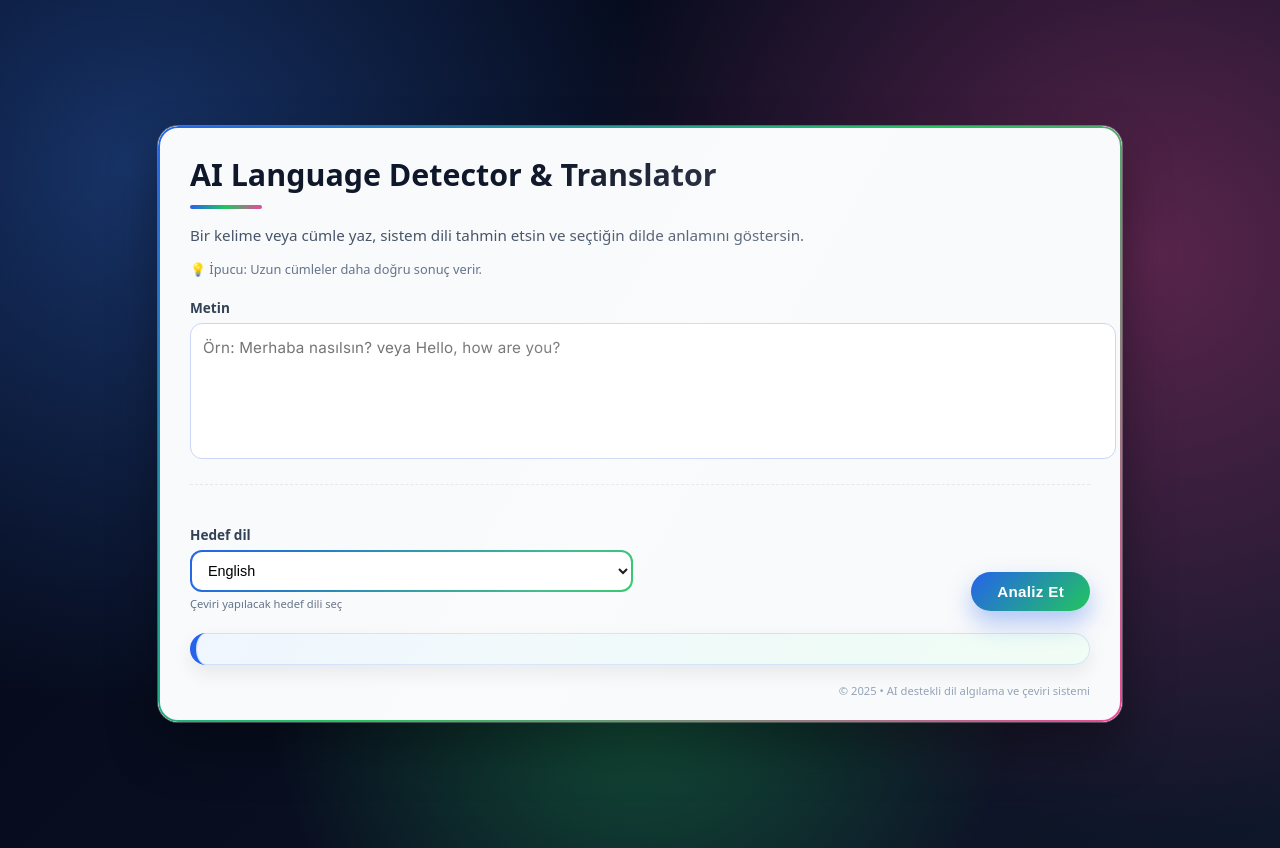
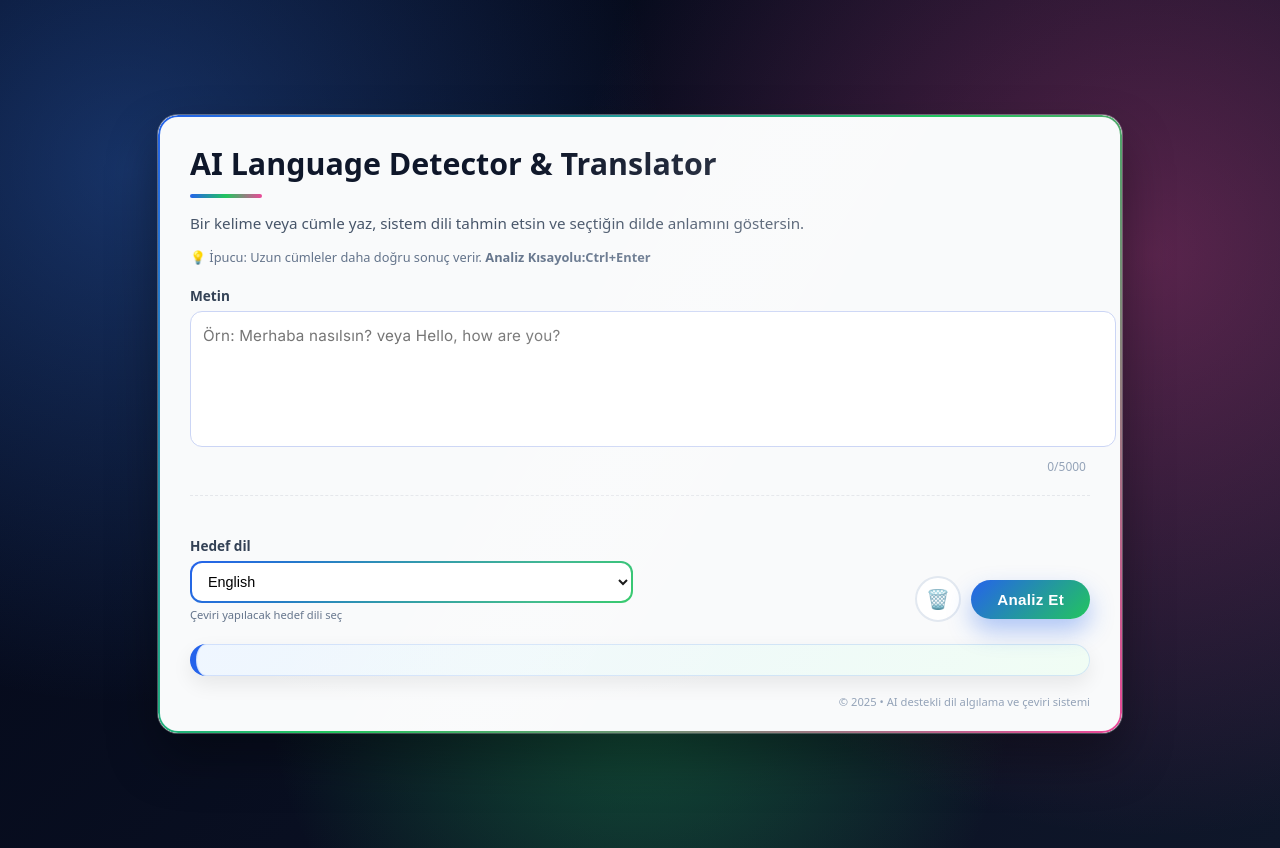
Before and after one commit to Translater09/ai-language-detector, a Flask app: page / in a window 1280 px wide. Run offline with Flask 3, Linux system fonts and the light colour scheme.

Commit message:
html has upgraded

```diff
--- a/templates/index.html
+++ b/templates/index.html
@@ -19,12 +19,14 @@
         </p>
 
         <div class="hint">
-            💡 İpucu: Uzun cümleler daha doğru sonuç verir.
+            💡 İpucu: Uzun cümleler daha doğru sonuç verir.  <strong>Analiz Kısayolu:Ctrl+Enter</strong>
         </div>
 
         <label for="textInput" class="label">Metin</label>
-        <textarea id="textInput" class="textarea"
+        <textarea id="textInput" class="textarea" maxlength="5000"
                   placeholder="Örn: Merhaba nasılsın? veya Hello, how are you?"></textarea>
+
+        <div id="charCount" class="char-count">0/5000</div>
 
         <div class="divider"></div>
 
@@ -46,6 +48,9 @@
             </div>
 
             <div class="col align-end">
+                <button id="clearBtn" class="button icon-only secondary" title="Temizle">
+                🗑️
+                </button>
                 <button id="analyzeBtn" class="button">
                     <span class="btn-text">Analiz Et</span>
                     <span class="spinner hidden"></span>
@@ -64,6 +69,8 @@
     </div>
 </div>
 
+<div id="toast" class="toast">Metin panoya kopyalandı! 📋</div>
+
 <!-- ✅ DOĞRU SCRIPT KAPANIŞI -->
 <script src="{{ url_for('static', filename='script.js') }}"></script>
 
```
